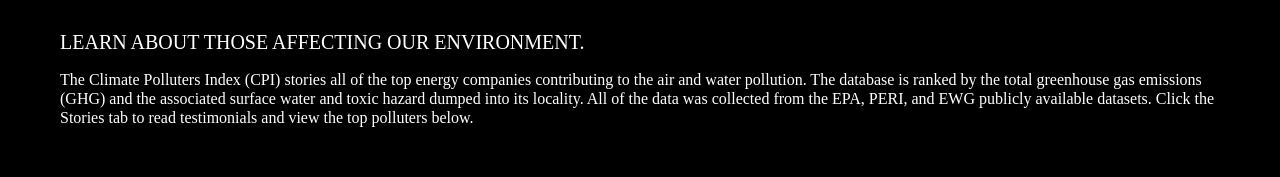
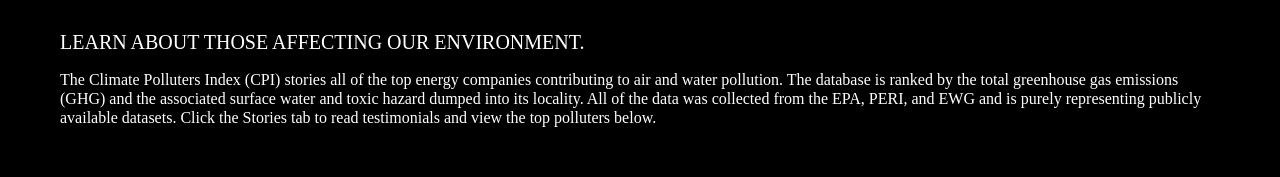
Before and after one commit to rohitvaidyula/climate-polluters, a React (Create React App) app in the folder climate/: page / in a window 1280 px wide. Shown: the part 128-305 px from the top of the page. Built offline with nearby package versions, Linux system fonts and the light colour scheme; a web font is replaced by a local one.

Commit message:
Vayaai Moodi Pesavum

```diff
--- a/climate/src/components/Homepage/Homepage.js
+++ b/climate/src/components/Homepage/Homepage.js
@@ -6,7 +6,8 @@
     <div>
         <div className='text'>
             <p className='tat bruh'>LEARN ABOUT THOSE AFFECTING OUR ENVIRONMENT.</p>
-            <p>The Climate Polluters Index (CPI) stories all of the top energy companies contributing to the air and water pollution. The database is ranked by the total greenhouse gas emissions (GHG) and the associated surface water and toxic hazard dumped into its locality. All of the data was collected from the EPA, PERI, and EWG publicly available datasets. Click the Stories tab to read testimonials and view the top polluters below.</p>
+            <p>The Climate Polluters Index (CPI) stories all of the top energy companies contributing to air and water pollution. The database is ranked by the total greenhouse gas emissions (GHG) and the associated surface water and toxic hazard dumped into its locality. All of the data was collected from the EPA, PERI, and EWG and is purely representing publicly available datasets.  Click the Stories tab to read testimonials and view the top polluters below.
+</p>
         </div>
 
         <div className='video'>
```
Also changed, not shown: 7 other files (tests, documents, lock files or other folders).
